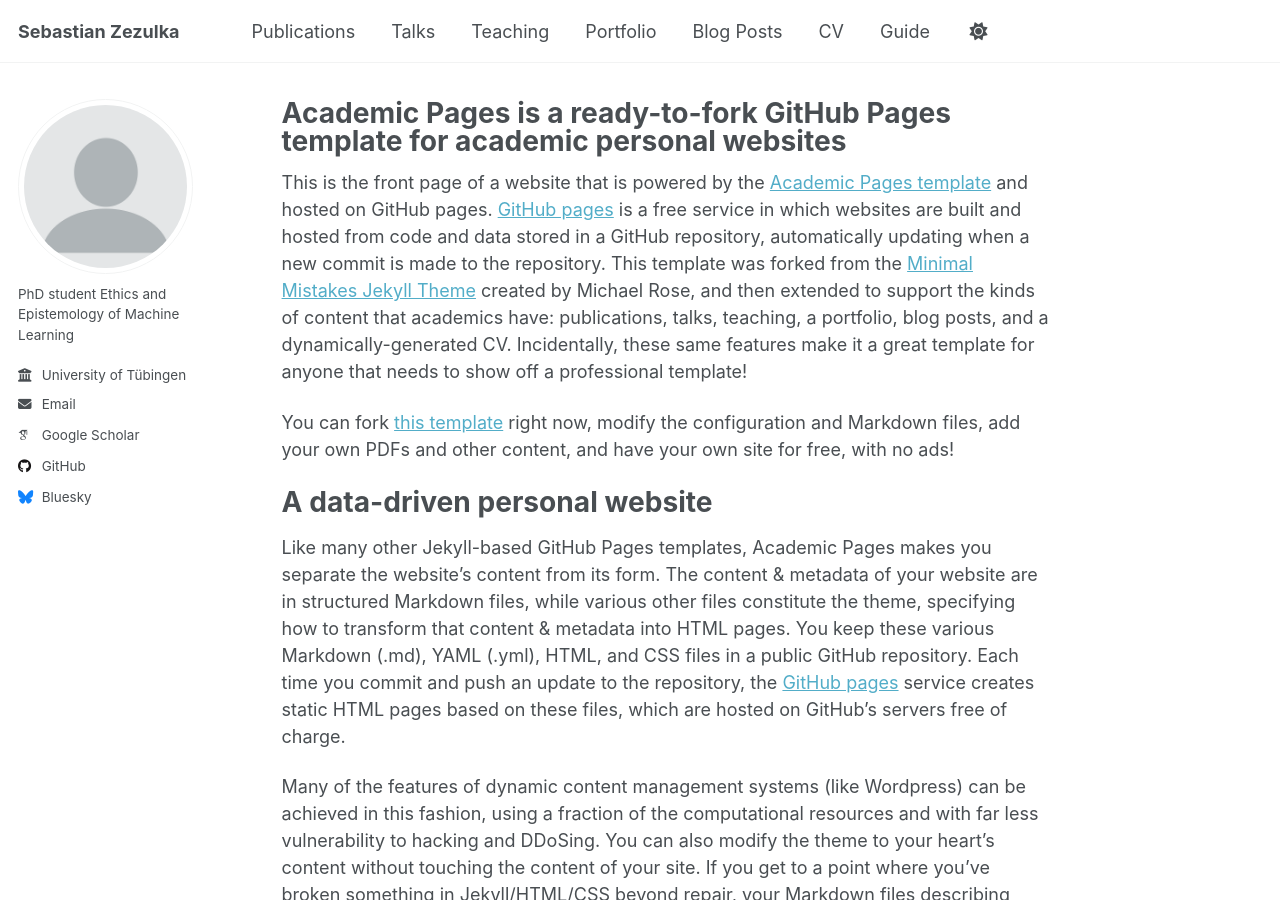
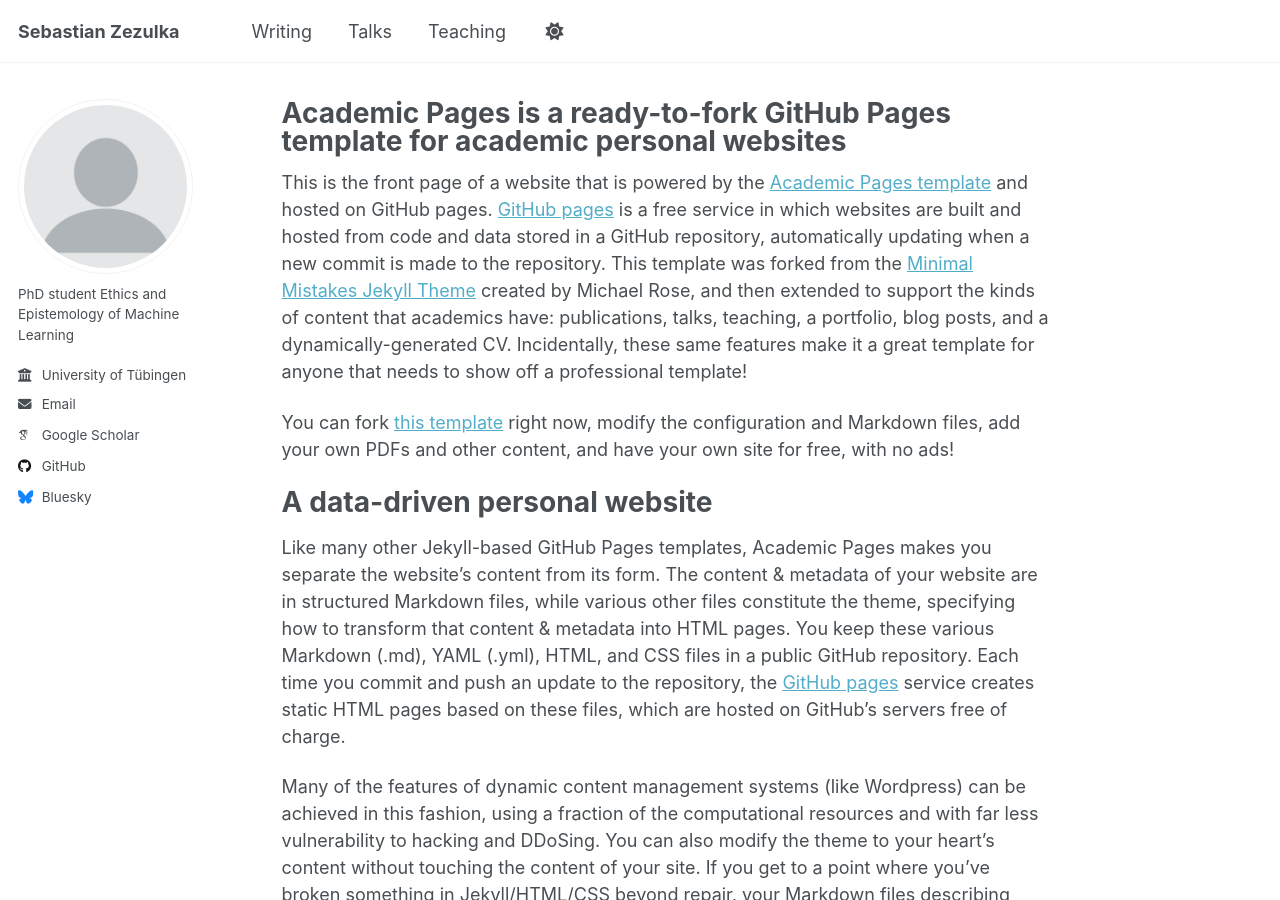
Before and after one commit to sezezulka/sezezulka.github.io, a Jekyll site: the page built from _pages/about.md, in a window 1280 px wide and 900 px high. Built offline with Jekyll 4.4.1, drawn with Linux system fonts in a browser that asks for light colours; some web fonts are replaced; a script that is not in the unit is left out; part of the change alters nothing that is shown.

Commit message:
Update Navigation

```diff
--- a/_data/navigation.yml
+++ b/_data/navigation.yml
@@ -8,8 +8,8 @@
 #      Markdown formatted page while the second is generated using JSON.
 
 main:
-  - title: "Publications"
-    url: /publications/
+  - title: "Writing"
+    url: /writing/
 
   - title: "Talks"
     url: /talks/
@@ -17,17 +17,17 @@ main:
   - title: "Teaching"
     url: /teaching/
 
-  - title: "Portfolio"
-    url: /portfolio/
+  #- title: "Portfolio"
+  #  url: /portfolio/
 
-  - title: "Blog Posts"
-    url: /year-archive/
+  # - title: "Blog Posts"
+  #   url: /year-archive/
 
-  - title: "CV"
-    url: /cv/
+  # - title: "CV"
+  #   url: /cv/
 
   # - title: "CV"
   #   url: /cv-json/
 
-  - title: "Guide"
-    url: /markdown/
+  # - title: "Guide"
+  #   url: /markdown/
```
